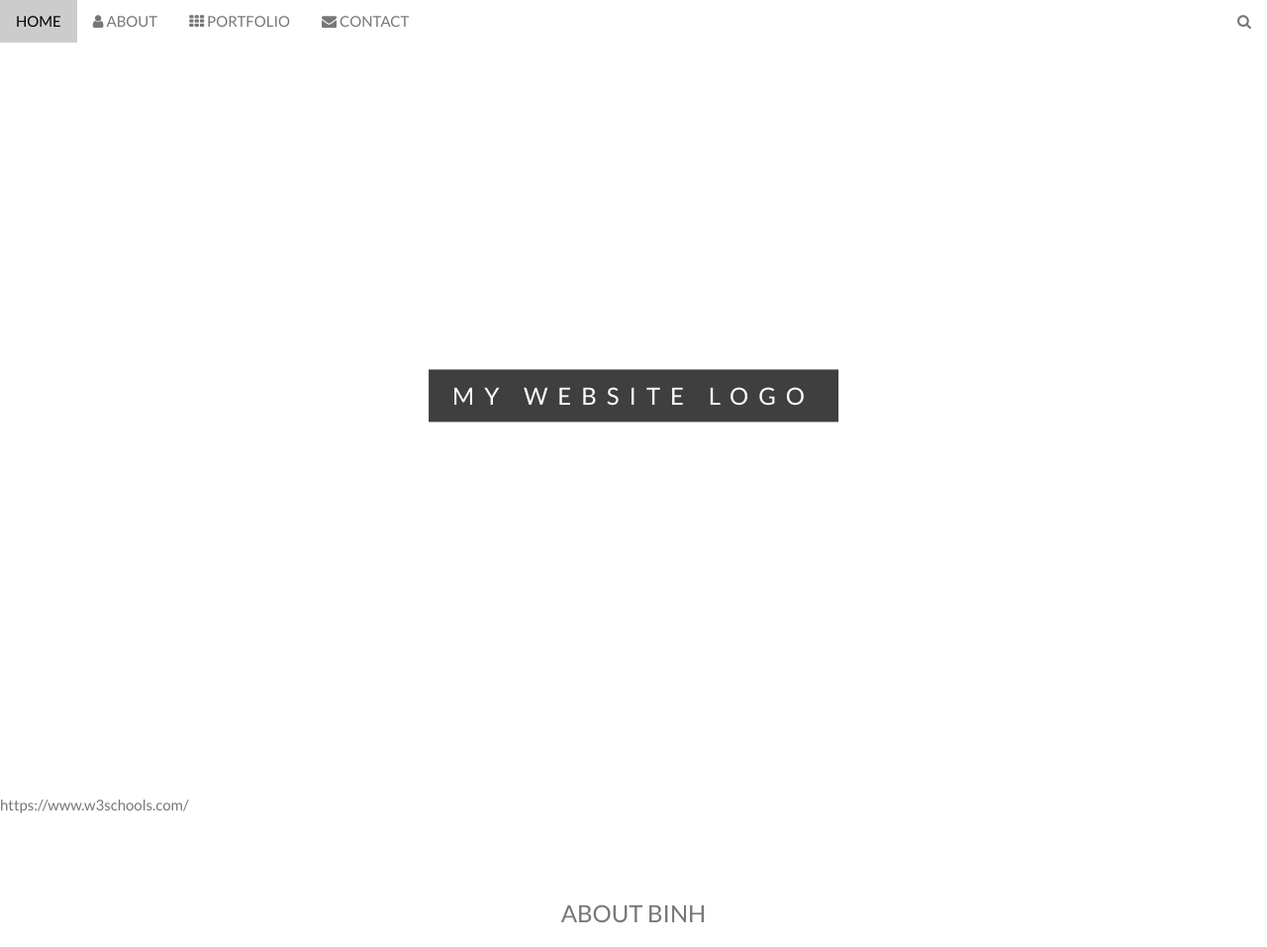
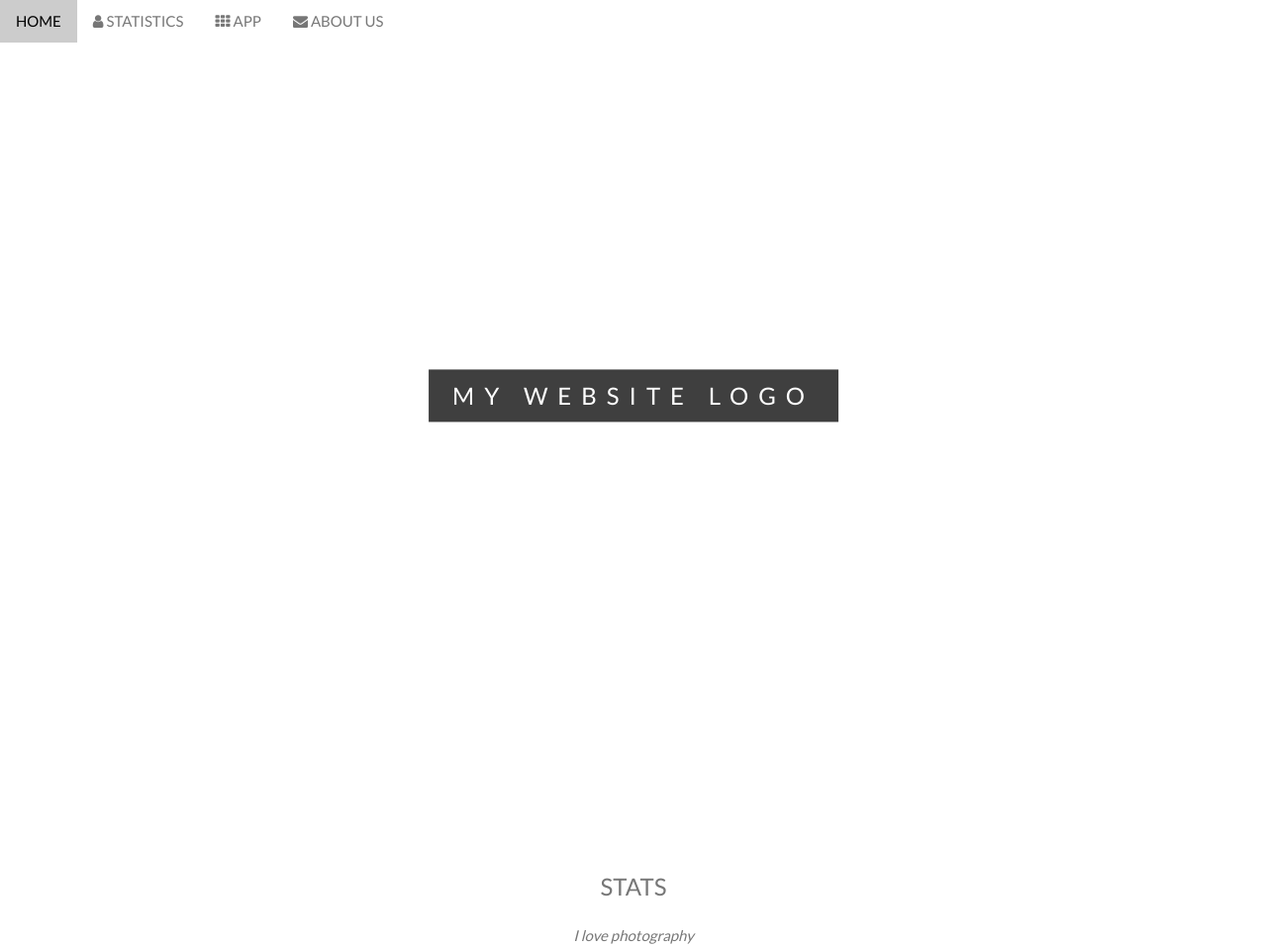
Before and after one commit to jennyxue97/peaceofmind, a plain HTML site: page index.html in a window 1280 px wide. Shown: the top 957 px of the page at 99% size. Drawn offline with nearby package versions, Linux system fonts and the light colour scheme; some packages are replaced by stand-ins of ours.

Commit message:
header modifications

```diff
--- a/index.html
+++ b/index.html
@@ -59,20 +59,20 @@ body, html {
       <i class="fa fa-bars"></i>
     </a>
     <a href="#home" class="w3-bar-item w3-button">HOME</a>
-    <a href="#about" class="w3-bar-item w3-button w3-hide-small"><i class="fa fa-user"></i> ABOUT</a>
-    <a href="#portfolio" class="w3-bar-item w3-button w3-hide-small"><i class="fa fa-th"></i> PORTFOLIO</a>
-    <a href="#contact" class="w3-bar-item w3-button w3-hide-small"><i class="fa fa-envelope"></i> CONTACT</a>
-    <a href="#" class="w3-bar-item w3-button w3-hide-small w3-right w3-hover-red">
-      <i class="fa fa-search"></i>
+    <a href="#stats" class="w3-bar-item w3-button w3-hide-small"><i class="fa fa-user"></i> STATISTICS</a>
+    <a href="#app" class="w3-bar-item w3-button w3-hide-small"><i class="fa fa-th"></i> APP</a>
+    <a href="#about" class="w3-bar-item w3-button w3-hide-small"><i class="fa fa-envelope"></i> ABOUT US</a>
+    <!-- <a href="#" class="w3-bar-item w3-button w3-hide-small w3-right w3-hover-red">
+      <i class="fa fa-search"></i> -->
     </a>
   </div>
 
   <!-- Navbar on small screens -->
   <div id="navDemo" class="w3-bar-block w3-white w3-hide w3-hide-large w3-hide-medium">
+    <a href="#stats" class="w3-bar-item w3-button" onclick="toggleFunction()">STATISTICS</a>
+    <a href="#app" class="w3-bar-item w3-button" onclick="toggleFunction()">PORTFOLIO</a>
     <a href="#about" class="w3-bar-item w3-button" onclick="toggleFunction()">ABOUT</a>
-    <a href="#portfolio" class="w3-bar-item w3-button" onclick="toggleFunction()">PORTFOLIO</a>
-    <a href="#contact" class="w3-bar-item w3-button" onclick="toggleFunction()">CONTACT</a>
-    <a href="#" class="w3-bar-item w3-button">SEARCH</a>
+    <!-- <a href="#" class="w3-bar-item w3-button">SEARCH</a> -->
   </div>
 </div>
 
@@ -81,11 +81,11 @@ body, html {
   <div class="w3-display-middle" style="white-space:nowrap;">
     <span class="w3-center w3-padding-large w3-black w3-xlarge w3-wide w3-animate-opacity">MY <span class="w3-hide-small">WEBSITE</span> LOGO</span>
   </div>
-</div>https://www.w3schools.com/
+</div>
 
-<!-- Container (About Section) -->
-<div class="w3-content w3-container w3-padding-64" id="about">
-  <h3 class="w3-center">ABOUT BINH</h3>
+<!-- Container (Stats Section) -->
+<div class="w3-content w3-container w3-padding-64" id="stats">
+  <h3 class="w3-center">STATS</h3>
   <p class="w3-center"><em>I love photography</em></p>
   <p>We have created a fictional "personal" website/blog, and our fictional character is a hobby photographer. Lorem ipsum dolor sit amet, consectetur adipiscing elit, sed do eiusmod tempor incididunt ut labore et dolore magna aliqua. Ut enim ad minim veniam,
     quis nostrud exercitation ullamco laboris nisi ut aliquip ex ea commodo consequat. Duis aute irure dolor in reprehenderit in voluptate velit esse cillum dolore eu fugiat nulla pariatur. Excepteur sint occaecat cupidatat non proident, sunt in culpa
@@ -140,13 +140,13 @@ body, html {
 <!-- Second Parallax Image with Portfolio Text -->
 <div class="bgimg-2 w3-display-container w3-opacity-min">
   <div class="w3-display-middle">
-    <span class="w3-xxlarge w3-text-white w3-wide">PORTFOLIO</span>
+    <span class="w3-xxlarge w3-text-white w3-wide">STATISTICS</span>
   </div>
 </div>
 
-<!-- Container (Portfolio Section) -->
-<div class="w3-content w3-container w3-padding-64" id="portfolio">
-  <h3 class="w3-center">MY WORK</h3>
+<!-- Container (App Section) -->
+<div class="w3-content w3-container w3-padding-64" id="app">
+  <h3 class="w3-center">Our App</h3>
   <p class="w3-center"><em>Here are some of my latest lorem work ipsum tipsum.<br> Click on the images to make them bigger</em></p><br>
 
   <!-- Responsive Grid. Four columns on tablets, laptops and desktops. Will stack on mobile devices/small screens (100% width) -->
@@ -200,19 +200,18 @@ body, html {
 <!-- Third Parallax Image with Portfolio Text -->
 <div class="bgimg-3 w3-display-container w3-opacity-min">
   <div class="w3-display-middle">
-     <span class="w3-xxlarge w3-text-white w3-wide">CONTACT</span>
+     <span class="w3-xxlarge w3-text-white w3-wide">ABOUT US</span>
   </div>
 </div>
 
-<!-- Container (Contact Section) -->
-<div class="w3-content w3-container w3-padding-64" id="contact">
-  <h3 class="w3-center">WHERE I WORK</h3>
-  <p class="w3-center"><em>I'd love your feedback!</em></p>
+<!-- Container (About Us Section) -->
+<div class="w3-content w3-container w3-padding-64" id="about">
+  <h3 class="w3-center">ABOUT US</h3>
+  <p class="w3-center"><em>Get in contact!</em></p>
 
   <div class="w3-row w3-padding-32 w3-section">
     <div class="w3-col m4 w3-container">
-      <!-- Add Google Maps -->
-      <div id="googleMap" class="w3-round-large w3-greyscale" style="width:100%;height:400px;"></div>
+      <p>Made by a team of An Le, Binh Le, and Jenny Xue for YHack 2017.</p>>
     </div>
     <div class="w3-col m8 w3-panel">
       <div class="w3-large w3-margin-bottom">
@@ -242,15 +241,15 @@ body, html {
 <!-- Footer -->
 <footer class="w3-center w3-black w3-padding-64 w3-opacity w3-hover-opacity-off">
   <a href="#home" class="w3-button w3-light-grey"><i class="fa fa-arrow-up w3-margin-right"></i>To the top</a>
-  <div class="w3-xlarge w3-section">
+  <!-- <div class="w3-xlarge w3-section">
     <i class="fa fa-facebook-official w3-hover-opacity"></i>
     <i class="fa fa-instagram w3-hover-opacity"></i>
     <i class="fa fa-snapchat w3-hover-opacity"></i>
     <i class="fa fa-pinterest-p w3-hover-opacity"></i>
     <i class="fa fa-twitter w3-hover-opacity"></i>
     <i class="fa fa-linkedin w3-hover-opacity"></i>
-  </div>
-  <p>Powered by <a href="https://www.w3schools.com/w3css/default.asp" title="W3.CSS" target="_blank" class="w3-hover-text-green">w3.css</a></p>
+  </div> -->
+  <p>built as a YHack 2017 project in order to promote mental health awareness</p>
 </footer>
 
 <!-- Add Google Maps -->
```
